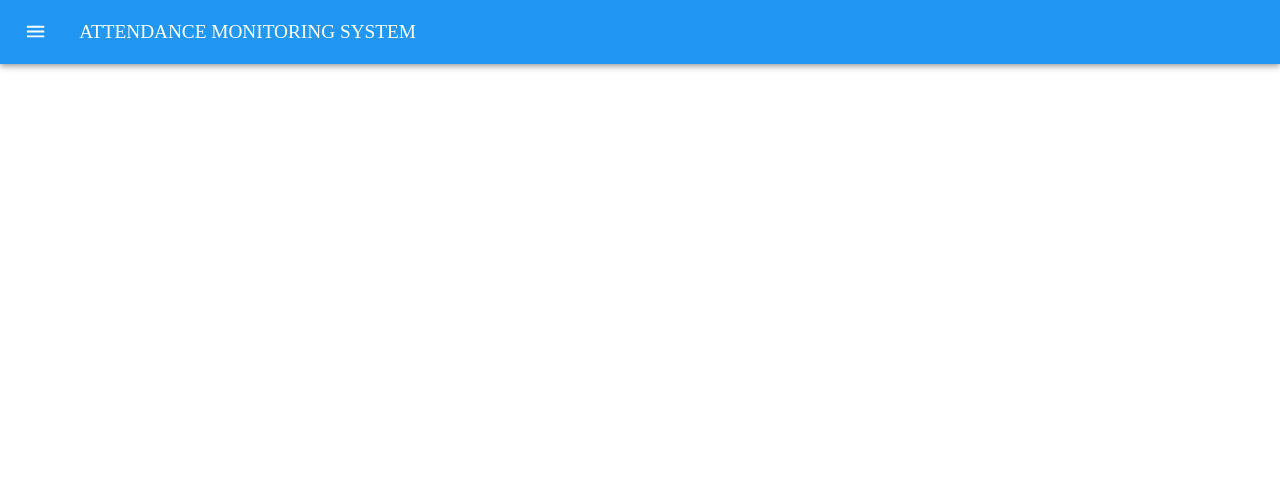
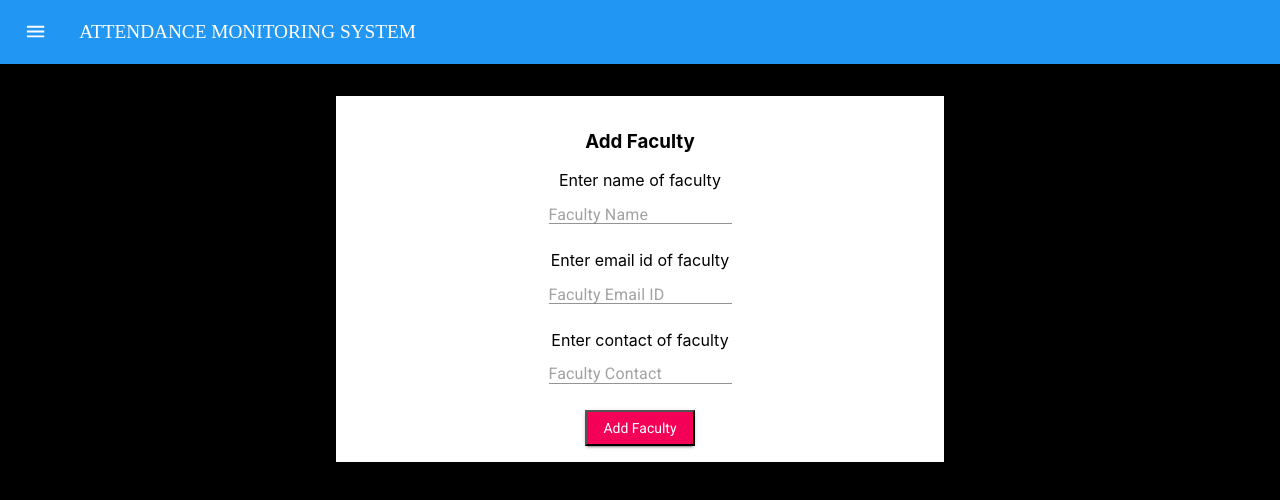
Before and after one commit to mayankarora21/Attendance-Monitoring-System, a React (Create React App) app in the folder frontend/: page /addfaculty in a window 1280 px wide. Shown: the top 500 px of the page. Built offline with nearby package versions, Linux system fonts and the light colour scheme.

Commit message:
added add faculty page

```diff
--- /dev/null
+++ b/frontend/src/components/Admin/AddFaculty/AddFaculty.js
@@ -0,0 +1,91 @@
+import React,{Component} from 'react';
+
+import TextField from '@material-ui/core/TextField';
+
+import SubmitButton from '../SubmitButton/SubmitButton';
+
+
+
+class AddStudent extends Component{
+    handleFormSubmit=(e)=>{
+        e.stopPropagation();
+        e.preventDefault();
+        const nameBox=document.getElementById('facultyName');
+        const emailBox=document.getElementById('facultyEmail');
+        const contactBox=document.getElementById('facultyContact');
+//        console.log(nameBox.value.toLowerCase(),contactBox.value,emailBox.value.toLowerCase());
+        const faculty={
+            name:nameBox.value.toLowerCase(),
+            email:emailBox.value.toLowerCase(),
+            contact:contactBox.value,
+        };
+        fetch('http://localhost:3000/addfaculty',{
+            method:'post',
+            headers:{
+                'content-type':'application/json'
+            },
+            body:JSON.stringify(faculty)
+        }).then(response=>response.json())
+            .then(data=>{
+            if(data==='faculty already exists'){
+                window.alert('Such a faculty already exists');
+                return;
+            }
+            else if(Array.isArray(data)===true){
+                window.alert('Faculty was successfully added');
+                return;
+            }
+            else{
+                window.alert('Faculty could not be added');
+                return;
+            }
+        })
+        emailBox.value='';
+        nameBox.value='';
+        contactBox.value='';
+    }
+    render(){
+        return(
+            <div className="pa4 blackBackground">
+            <form className="bg-white w-50 centrallyAligned pv3 ph1" onSubmit={this.handleFormSubmit}>
+                <h3>Add Faculty</h3>
+
+            Enter name of faculty
+            <br></br>
+            <TextField
+                id="facultyName"
+                placeholder="Faculty Name"
+                margin="normal"
+                type="text"
+                required
+              /><br></br><br/>
+
+            Enter email id of faculty
+            <br></br>
+            <TextField
+                id="facultyEmail"
+                placeholder="Faculty Email ID"
+                margin="normal"
+                type="email"
+                required
+              />
+            <br></br><br/>
+            Enter contact of faculty
+            <br></br>
+
+            <TextField
+                id="facultyContact"
+                placeholder="Faculty Contact"
+                margin="normal"
+                type="number"
+                required
+              />
+            <br></br><br/>
+            <SubmitButton text="Add Faculty"></SubmitButton>
+               </form>
+            </div>
+        );
+    }
+}
+
+export default AddStudent;
--- a/frontend/src/components/Routes/Routes.js
+++ b/frontend/src/components/Routes/Routes.js
@@ -4,11 +4,13 @@ import {Switch,Route} from 'react-router-dom'
 import Home from '../Home/Home';
 import AdminHome from '../Admin/AdminHome/AdminHome';
 import AddStudent from '../Admin/AddStudent/AddStudent';
+import AddFaculty from '../Admin/AddFaculty/AddFaculty';
 
 const Routes=()=>{
     return(
         <Switch>
             <Route path="/addstudent" component={AddStudent}></Route>
+            <Route path="/addfaculty" component={AddFaculty}></Route>
             <Route path="/admin" exact component={AdminHome}></Route>
             <Route path="/" exact component={Home}></Route>
         </Switch>
```
Also changed, not shown: 1 other file (tests, documents, lock files or other folders).
